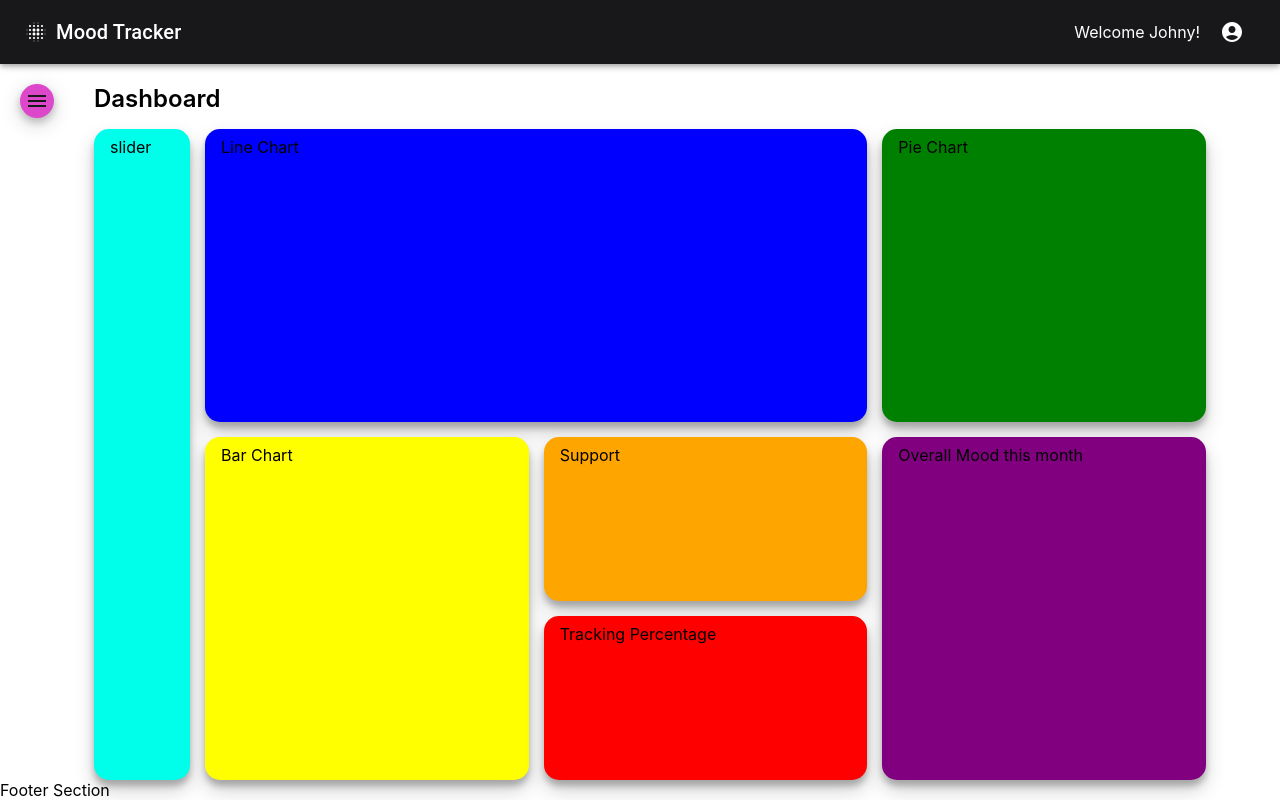
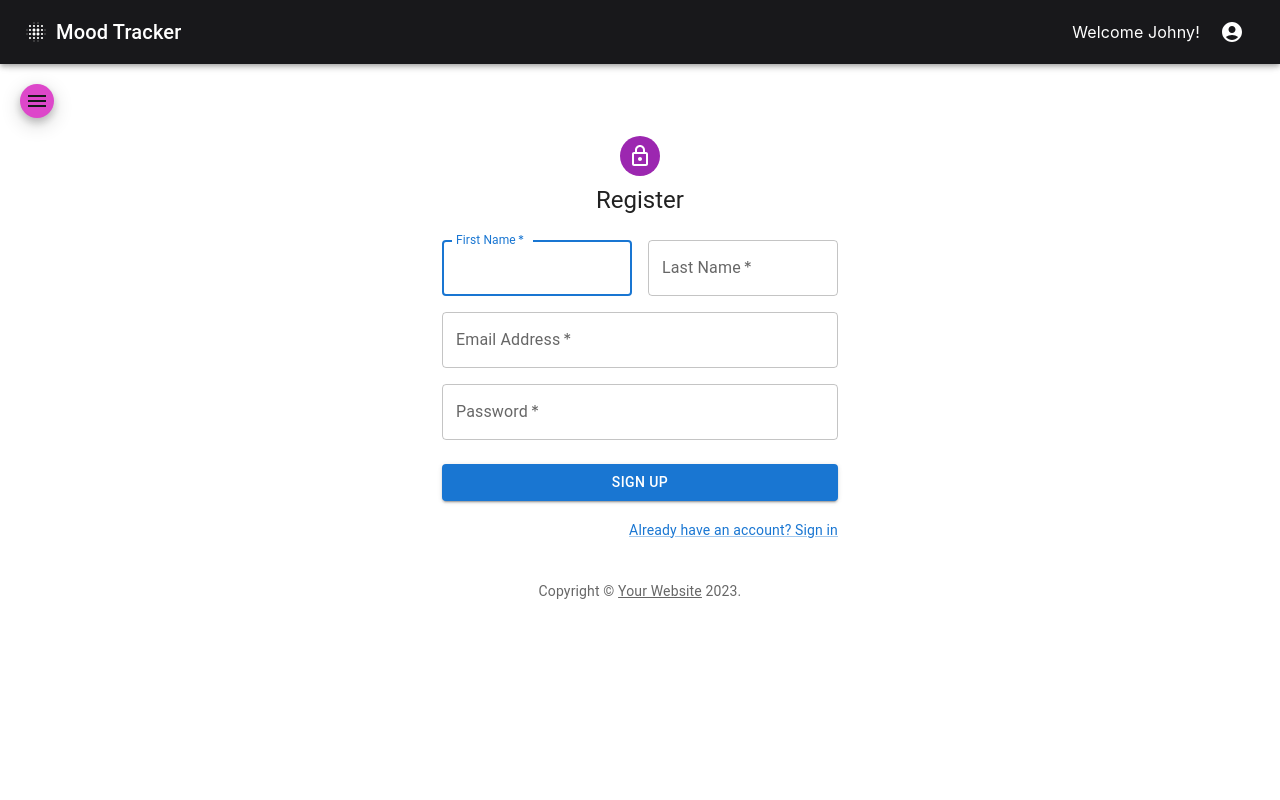
Before and after one commit to Pimchat/mood-tracking-app, a React (Create React App) app: page /register in a window 1280 px wide. Built offline with nearby package versions, Linux system fonts and the light colour scheme.

Commit message:
initiate calendar file, react route, and change some appearance

```diff
--- a/package.json
+++ b/package.json
@@ -17,6 +17,7 @@
     "@types/react-dom": "^18.2.17",
     "react": "^18.2.0",
     "react-dom": "^18.2.0",
+    "react-router-dom": "^6.20.1",
     "react-scripts": "5.0.1",
     "typescript": "^4.9.5",
     "web-vitals": "^2.1.4"
--- a/src/App.tsx
+++ b/src/App.tsx
@@ -3,9 +3,12 @@
 import ContentSection from './components/contentSection';
 import Footer from './components/footer';
 import TopBar from './components/topBar';
+import SignIn from './pages/signIn';
+import SignUp from './pages/signUp';
 import { ThemeProvider } from '@mui/material/styles';
 import createTheme from '@mui/material/styles/createTheme';
 import SwipeableTemporaryDrawer from './components/drawer';
+import { BrowserRouter as Router, Route, Routes } from 'react-router-dom';
 
 const theme = createTheme({
   palette: {
@@ -32,12 +35,18 @@
 function App() {
   return (
     <ThemeProvider theme={theme}>
-      <div className='slot'>
       <TopBar />
       <SwipeableTemporaryDrawer />
-      <ContentSection />
-      <Footer />
-      </div>
+      <Router>
+        <Routes>
+          <Route path="/" element={<Footer />}></Route>
+          <Route path="/signin" element={<SignIn />}></Route>
+          <Route path="/register" element={<SignUp />}></Route>
+          <Route path="/dashboard" element={<ContentSection />}></Route>
+          <Route path="/moodtracking" element={<ContentSection />}></Route>
+          <Route path="/recognition" element={<ContentSection />}></Route>
+        </Routes>
+      </Router>
     </ThemeProvider>
   );
 }
--- /dev/null
+++ b/src/components/calendar.tsx
@@ -0,0 +1,14 @@
+import React, { useState } from 'react';
+
+export default function MyCalendar() {
+  //const weekdays = ['Sun', 'Mon', 'Tue', 'Wed', 'Thu', 'Fri', 'Sat'];
+  const months = ['January', 'February', 'March', 'April', 'May', 'June', 'July', 'August', 'September', 'October', 'November', 'December'];
+  const [currentDay] = useState(new Date());
+
+  return (
+    <div>
+      <h1>Calendar Component</h1>
+      <h2>{months[currentDay.getMonth()]} {currentDay.getFullYear()}</h2>
+    </div>
+    )
+}
--- a/src/pages/dashboard.tsx
+++ b/src/pages/dashboard.tsx
@@ -1,10 +1,11 @@
 import './dashboard.css';
+import MyCalendar from '../components/calendar';
 
 const Dashboard = () => {
     return <div className='dashboard'>
         <div className='box1 card'>slider</div>
         <div className='card-container'>
-          <div className='box2 card'>Line Chart</div>
+          <div className='box2 card'><MyCalendar /></div>
           <div className='box3 card'>Pie Chart</div>
           <div className='box4 card'>Bar Chart</div>
           <div className='box5 card'>Support</div>
--- /dev/null
+++ b/src/pages/signIn.tsx
@@ -0,0 +1,105 @@
+import * as React from 'react';
+import Avatar from '@mui/material/Avatar';
+import Button from '@mui/material/Button';
+import CssBaseline from '@mui/material/CssBaseline';
+import TextField from '@mui/material/TextField';
+import Link from '@mui/material/Link';
+import Grid from '@mui/material/Grid';
+import Box from '@mui/material/Box';
+import LockOutlinedIcon from '@mui/icons-material/LockOutlined';
+import Typography from '@mui/material/Typography';
+import Container from '@mui/material/Container';
+import { createTheme, ThemeProvider } from '@mui/material/styles';
+
+function Copyright(props: any) {
+  return (
+    <Typography variant="body2" color="text.secondary" align="center" {...props}>
+      {'Copyright © '}
+      <Link color="inherit" href="https://mui.com/">
+        Your Website
+      </Link>{' '}
+      {new Date().getFullYear()}
+      {'.'}
+    </Typography>
+  );
+}
+
+// TODO remove, this demo shouldn't need to reset the theme.
+const defaultTheme = createTheme();
+
+export default function SignIn() {
+  const handleSubmit = (event: React.FormEvent<HTMLFormElement>) => {
+    event.preventDefault();
+    const data = new FormData(event.currentTarget);
+    console.log({
+      email: data.get('email'),
+      password: data.get('password'),
+    });
+  };
+
+  return (
+    <ThemeProvider theme={defaultTheme}>
+      <Container component="main" maxWidth="xs">
+        <CssBaseline />
+        <Box
+          sx={{
+            marginTop: 8,
+            display: 'flex',
+            flexDirection: 'column',
+            alignItems: 'center',
+          }}
+        >
+          <Avatar sx={{ m: 1, bgcolor: 'secondary.main' }}>
+            <LockOutlinedIcon />
+          </Avatar>
+          <Typography component="h1" variant="h5">
+            Sign in
+          </Typography>
+          <Box component="form" onSubmit={handleSubmit} noValidate sx={{ mt: 1 }}>
+            <TextField
+              margin="normal"
+              required
+              fullWidth
+              id="email"
+              label="Email Address"
+              name="email"
+              autoComplete="email"
+              autoFocus
+            />
+            <TextField
+              margin="normal"
+              required
+              fullWidth
+              name="password"
+              label="Password"
+              type="password"
+              id="password"
+              autoComplete="current-password"
+            />
+            <Button
+              type="submit"
+              fullWidth
+              variant="contained"
+              sx={{ mt: 3, mb: 2 }}
+            >
+              Sign In
+            </Button>
+            <Grid container>
+              <Grid item xs>
+                <Link href="#" variant="body2">
+                  Forgot password?
+                </Link>
+              </Grid>
+              <Grid item>
+                <Link href="#" variant="body2">
+                  {"Don't have an account? Sign Up"}
+                </Link>
+              </Grid>
+            </Grid>
+          </Box>
+        </Box>
+        <Copyright sx={{ mt: 8, mb: 4 }} />
+      </Container>
+    </ThemeProvider>
+  );
+}
--- /dev/null
+++ b/src/pages/signUp.tsx
@@ -0,0 +1,132 @@
+import * as React from 'react';
+import Avatar from '@mui/material/Avatar';
+import Button from '@mui/material/Button';
+import CssBaseline from '@mui/material/CssBaseline';
+import TextField from '@mui/material/TextField';
+// import FormControlLabel from '@mui/material/FormControlLabel';
+// import Checkbox from '@mui/material/Checkbox';
+import Link from '@mui/material/Link';
+import Grid from '@mui/material/Grid';
+import Box from '@mui/material/Box';
+import LockOutlinedIcon from '@mui/icons-material/LockOutlined';
+import Typography from '@mui/material/Typography';
+import Container from '@mui/material/Container';
+import { createTheme, ThemeProvider } from '@mui/material/styles';
+
+function Copyright(props: any) {
+  return (
+    <Typography variant="body2" color="text.secondary" align="center" {...props}>
+      {'Copyright © '}
+      <Link color="inherit" href="https://mui.com/">
+        Your Website
+      </Link>{' '}
+      {new Date().getFullYear()}
+      {'.'}
+    </Typography>
+  );
+}
+
+// TODO remove, this demo shouldn't need to reset the theme.
+const defaultTheme = createTheme();
+
+export default function SignUp() {
+  const handleSubmit = (event: React.FormEvent<HTMLFormElement>) => {
+    event.preventDefault();
+    const data = new FormData(event.currentTarget);
+    console.log({
+      email: data.get('email'),
+      password: data.get('password'),
+    });
+  };
+
+  return (
+    <ThemeProvider theme={defaultTheme}>
+      <Container component="main" maxWidth="xs">
+        <CssBaseline />
+        <Box
+          sx={{
+            marginTop: 8,
+            display: 'flex',
+            flexDirection: 'column',
+            alignItems: 'center',
+          }}
+        >
+          <Avatar sx={{ m: 1, bgcolor: 'secondary.main' }}>
+            <LockOutlinedIcon />
+          </Avatar>
+          <Typography component="h1" variant="h5">
+            Register
+          </Typography>
+          <Box component="form" noValidate onSubmit={handleSubmit} sx={{ mt: 3 }}>
+            <Grid container spacing={2}>
+              <Grid item xs={12} sm={6}>
+                <TextField
+                  autoComplete="given-name"
+                  name="firstName"
+                  required
+                  fullWidth
+                  id="firstName"
+                  label="First Name"
+                  autoFocus
+                />
+              </Grid>
+              <Grid item xs={12} sm={6}>
+                <TextField
+                  required
+                  fullWidth
+                  id="lastName"
+                  label="Last Name"
+                  name="lastName"
+                  autoComplete="family-name"
+                />
+              </Grid>
+              <Grid item xs={12}>
+                <TextField
+                  required
+                  fullWidth
+                  id="email"
+                  label="Email Address"
+                  name="email"
+                  autoComplete="email"
+                />
+              </Grid>
+              <Grid item xs={12}>
+                <TextField
+                  required
+                  fullWidth
+                  name="password"
+                  label="Password"
+                  type="password"
+                  id="password"
+                  autoComplete="new-password"
+                />
+              </Grid>
+              {/* <Grid item xs={12}>
+                <FormControlLabel
+                  control={<Checkbox value="allowExtraEmails" color="primary" />}
+                  label="I want to receive inspiration, marketing promotions and updates via email."
+                />
+              </Grid> */}
+            </Grid>
+            <Button
+              type="submit"
+              fullWidth
+              variant="contained"
+              sx={{ mt: 3, mb: 2 }}
+            >
+              Sign Up
+            </Button>
+            <Grid container justifyContent="flex-end">
+              <Grid item>
+                <Link href="#" variant="body2">
+                  Already have an account? Sign in
+                </Link>
+              </Grid>
+            </Grid>
+          </Box>
+        </Box>
+        <Copyright sx={{ mt: 5 }} />
+      </Container>
+    </ThemeProvider>
+  );
+}
```
Also changed, not shown: 1 other file (tests, documents, lock files or other folders).
